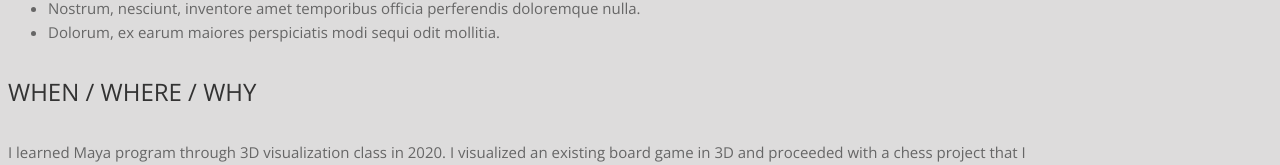
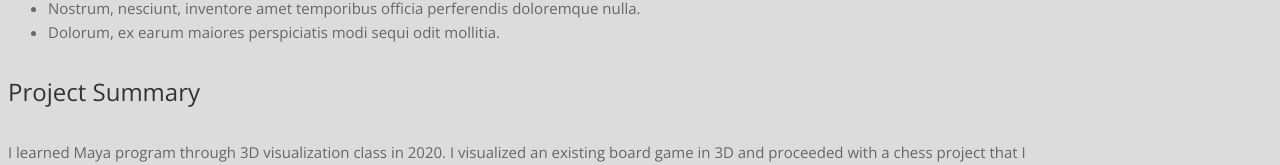
Before and after one commit to mason-yang-95/check-in_March_22, a plain HTML site: page 3d maya design.html in a window 1280 px wide. Shown: the part 1718-1883 px from the top of the page. Drawn offline with nearby package versions, Linux system fonts and the light colour scheme; some icons are missing; a web font is replaced by a local one.

Commit message:
Update 3d maya design.html

```diff
--- a/3d maya design.html
+++ b/3d maya design.html
@@ -150,7 +150,7 @@
 			<aside class="col-md-4 sidebar sidebar-left">
 
 				<div class="widget">
-					<h4>WHEN / WHERE / WHY</h4>
+					<h4>Project Summary</h4>
 					<p>I learned Maya program through 3D visualization class in 2020. I visualized an existing board game in 3D and proceeded with a chess project that I designed. The board game project is a game called Sorry!, which is visualized as it is one of the representative games. The Chess Project created a new chess using world landmarks.</p>
 				</div>
 				<div class="widget">
```
